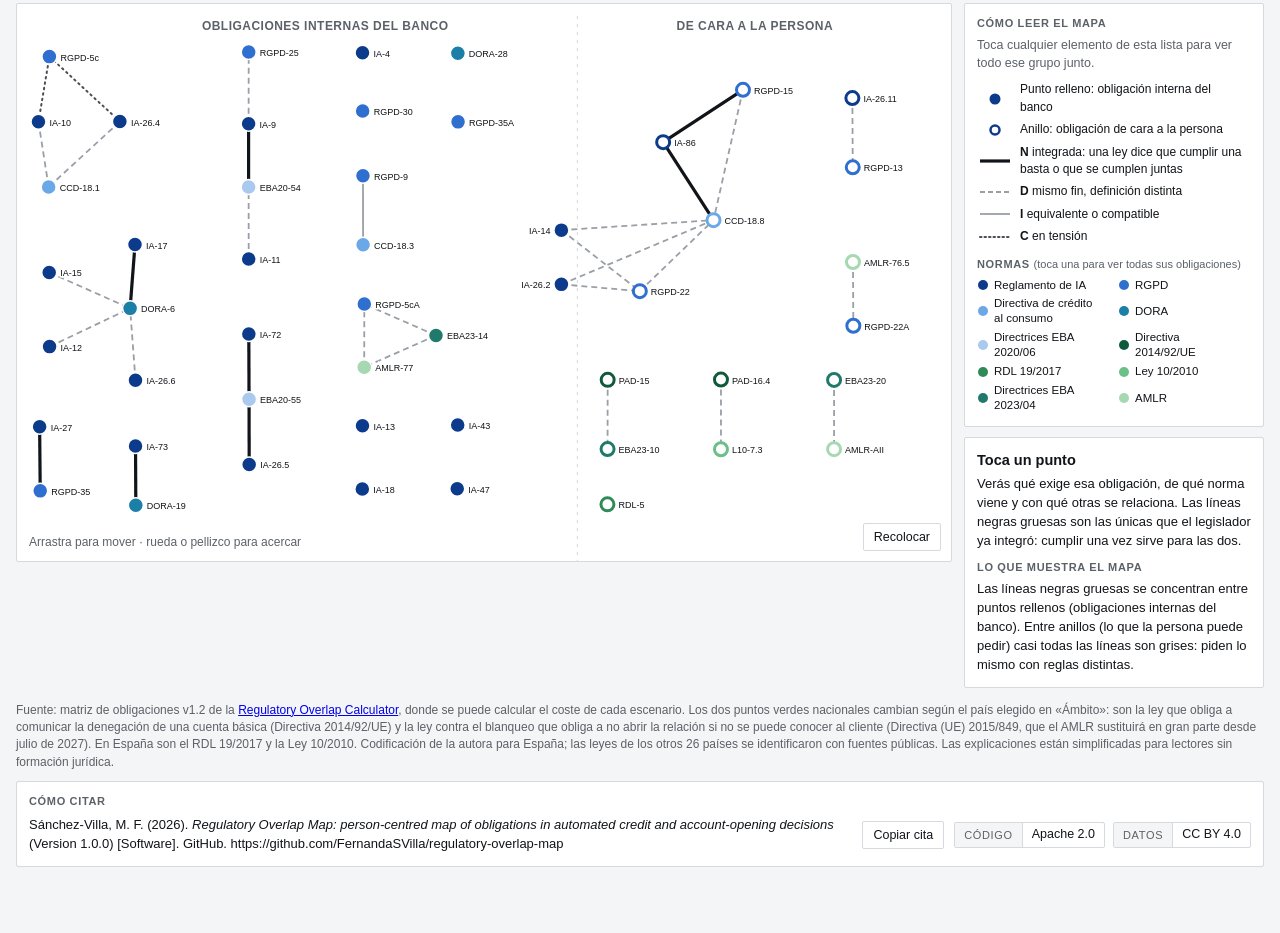
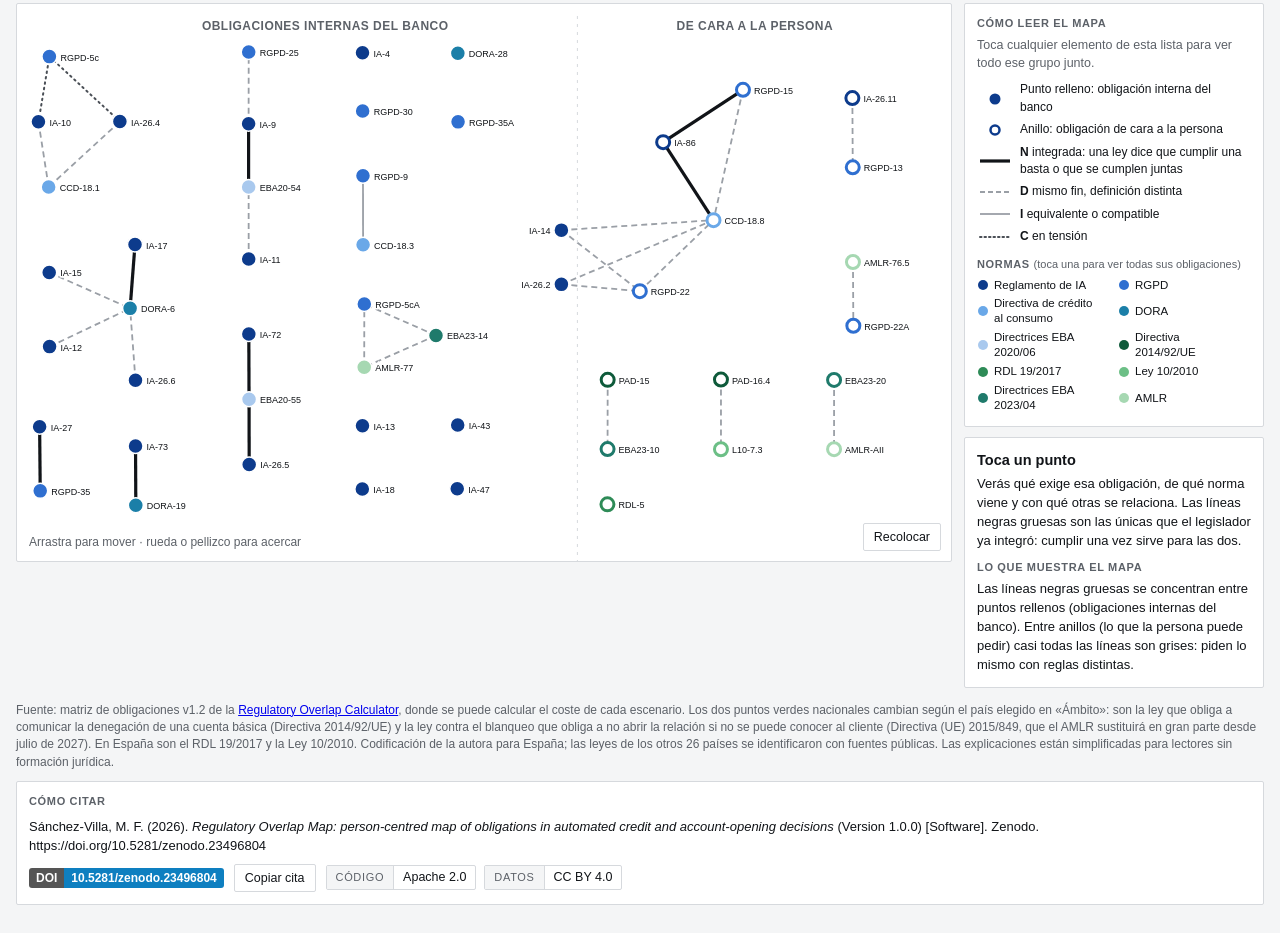
Before and after one commit to FernandaSVilla/regulatory-overlap-map, a plain HTML site: page index.html in a window 1280 px wide. Shown: the part 227-1160 px from the top of the page. Before the commit the page ends 1122 px from the top, so only its background shows below. Drawn offline with Linux system fonts and the light colour scheme.

Commit message:
Add files via upload

```diff
--- a/index.html
+++ b/index.html
@@ -38,7 +38,7 @@ header p{margin:3px 0 0;color:var(--muted);max-width:110ch;font-size:12.5px}
 select{font:inherit;color:var(--ink);background:var(--surface);border:1px solid var(--line);border-radius:2px;padding:3px 6px}
 .foot{display:flex;flex-direction:column;gap:10px;margin-top:6px}
 .foot .note{margin:0;max-width:none}
-.cite{width:100%;display:grid;grid-template-columns:minmax(0,1fr) auto;gap:6px 18px;align-items:center}
+.cite{width:100%;display:grid;grid-template-columns:minmax(0,1fr);gap:8px;align-items:center}
 .cite h3{grid-column:1/-1;margin:0!important}
 .citetxt{font-size:13px;margin:0;user-select:all}
 .citeact{display:flex;gap:10px;align-items:center;flex-wrap:wrap}
@@ -93,6 +93,7 @@ aside{display:flex;flex-direction:column;gap:10px;min-width:0}
 .off{color:#1a5fb4;text-decoration:underline;text-underline-offset:2px}
 @media (prefers-color-scheme: dark){:root:not([data-theme="light"]) .off{color:#8ab4f8}}
 :root[data-theme="dark"] .off{color:#8ab4f8}
+.doib{display:inline-flex;align-items:stretch;border-radius:3px;overflow:hidden;font:600 12px/1.7 Arial,Helvetica,sans-serif;text-decoration:none;vertical-align:middle}.doib span{padding:0 7px}.doib span:first-child{background:#555;color:#fff}.doib span:last-child{background:#0e7fc0;color:#fff}.doib:hover{opacity:.85}
 .oss{font-size:10.5px;font-weight:700;letter-spacing:.06em;text-transform:uppercase;border:1px solid var(--ink);color:var(--ink);padding:3px 8px;border-radius:2px}
 </style>
 <div class="wrap">
@@ -154,7 +155,7 @@ aside{display:flex;flex-direction:column;gap:10px;min-width:0}
   <div class="cite card">
     <h3 data-t="citeH"></h3>
     <p id="citeTxt" class="citetxt" data-t="citeTxt"></p>
-    <div class="citeact"><button class="copy" id="citeBtn" data-t="copy"></button>
+    <div class="citeact"><a class="doib" href="https://doi.org/10.5281/zenodo.23496804" target="_blank" rel="noopener" title="DOI"><span>DOI</span><span>10.5281/zenodo.23496804</span></a><button class="copy" id="citeBtn" data-t="copy"></button>
     <div class="lic"><a href="https://www.apache.org/licenses/LICENSE-2.0" target="_blank" rel="noopener"><span data-t="licC"></span><span>Apache 2.0</span></a><a href="https://creativecommons.org/licenses/by/4.0/" target="_blank" rel="noopener"><span data-t="licD"></span><span>CC BY 4.0</span></a></div></div>
   </div>
 </div>
@@ -176,7 +177,7 @@ es:{title:"Mapa de la superposición regulatoria",sub:"Centrado en la persona",
  lgN:"<b>N</b> integrada: una ley dice que cumplir una basta o que se cumplen juntas",lgD:"<b>D</b> mismo fin, definición distinta",lgI:"<b>I</b> equivalente o compatible",lgC:"<b>C</b> en tensión",
  normsH:'Normas <span style="text-transform:none;letter-spacing:0;font-weight:400">(toca una para ver todas sus obligaciones)</span>',
  source:"Fuente: matriz de obligaciones v1.2 de la <a href='https://fernandasvilla.github.io/regulatory-overlap-calculator/calculadora/' target='_blank' rel='noopener'>Regulatory Overlap Calculator</a>, donde se puede calcular el coste de cada escenario. Los dos puntos verdes nacionales cambian según el país elegido en «Ámbito»: son la ley que obliga a comunicar la denegación de una cuenta básica (Directiva 2014/92/UE) y la ley contra el blanqueo que obliga a no abrir la relación si no se puede conocer al cliente (Directiva (UE) 2015/849, que el AMLR sustituirá en gran parte desde julio de 2027). En España son el RDL 19/2017 y la Ley 10/2010. Codificación de la autora para España; las leyes de los otros 26 países se identificaron con fuentes públicas. Las explicaciones están simplificadas para lectores sin formación jurídica.",
- svgLabel:"Red de obligaciones y relaciones",citeH:"Cómo citar",copy:"Copiar cita",licC:"Código",licD:"Datos",copied:"Copiada",citeTxt:"Sánchez-Villa, M. F. (2026). <i>Regulatory Overlap Map: person-centred map of obligations in automated credit and account-opening decisions</i> (Version 1.0.0) [Software]. GitHub. https://github.com/FernandaSVilla/regulatory-overlap-map",grpL:"Agrupar por",grpOri:"Orientación",grpDec:"Decisión",rInt:"Obligaciones internas del banco",rPer:"De cara a la persona",rS:"Crédito",rA:"Alta de cuenta",scopeL:"Ámbito:",
+ svgLabel:"Red de obligaciones y relaciones",citeH:"Cómo citar",copy:"Copiar cita",licC:"Código",licD:"Datos",copied:"Copiada",citeTxt:"Sánchez-Villa, M. F. (2026). <i>Regulatory Overlap Map: person-centred map of obligations in automated credit and account-opening decisions</i> (Version 1.0.0) [Software]. Zenodo. https://doi.org/10.5281/zenodo.23496804",grpL:"Agrupar por",grpOri:"Orientación",grpDec:"Decisión",rInt:"Obligaciones internas del banco",rPer:"De cara a la persona",rS:"Crédito",rA:"Alta de cuenta",scopeL:"Ámbito:",
  factsF:(o,r,n,a,b,c,d)=>`<span><b>${o}</b> obligaciones</span><span><b>${r}</b> relaciones</span><span><b>${n}</b> normas</span><span>Relaciones integradas por norma: <b>${a} de ${b}</b> entre obligaciones internas, <b>${c} de ${d}</b> entre obligaciones de cara a la persona</span>`,
  oUE:"Unión Europea (solo normas europeas)",es:"España",
  noteES:"España es el caso de referencia (codificación de la autora).",noteUE:"Solo las normas europeas, sin las dos leyes nacionales.",
@@ -206,7 +207,7 @@ en:{title:"Regulatory Overlap Map",sub:"A person-centred view",
  lgN:"<b>N</b> integrated: a provision says complying with one suffices or that both can be met together",lgD:"<b>D</b> same aim, different definition",lgI:"<b>I</b> equivalent or compatible",lgC:"<b>C</b> in tension",
  normsH:'Rules <span style="text-transform:none;letter-spacing:0;font-weight:400">(click one to see all its obligations)</span>',
  source:"Source: obligations matrix v1.2 from the <a href='https://fernandasvilla.github.io/regulatory-overlap-calculator/calculadora/' target='_blank' rel='noopener'>Regulatory Overlap Calculator</a>, where the cost of each scenario can be calculated. The two national green dots change with the country chosen under «Scope»: the law requiring notice of a basic account refusal (Directive 2014/92/EU) and the AML law requiring the relationship not to be opened if the customer cannot be known (Directive (EU) 2015/849, largely replaced by the AMLR from July 2027). In Spain these are Royal Decree-law 19/2017 and Law 10/2010. Coding by the author for Spain; the laws of the other 26 countries were identified from public sources. Explanations are simplified for readers without legal training.",
- svgLabel:"Network of obligations and relations",citeH:"How to cite",copy:"Copy citation",licC:"Code",licD:"Data",copied:"Copied",citeTxt:"Sánchez-Villa, M. F. (2026). <i>Regulatory Overlap Map: person-centred map of obligations in automated credit and account-opening decisions</i> (Version 1.0.0) [Software]. GitHub. https://github.com/FernandaSVilla/regulatory-overlap-map",grpL:"Group by",grpOri:"Orientation",grpDec:"Decision",rInt:"Internal bank obligations",rPer:"Person-facing",rS:"Credit",rA:"Account opening",scopeL:"Scope:",
+ svgLabel:"Network of obligations and relations",citeH:"How to cite",copy:"Copy citation",licC:"Code",licD:"Data",copied:"Copied",citeTxt:"Sánchez-Villa, M. F. (2026). <i>Regulatory Overlap Map: person-centred map of obligations in automated credit and account-opening decisions</i> (Version 1.0.0) [Software]. Zenodo. https://doi.org/10.5281/zenodo.23496804",grpL:"Group by",grpOri:"Orientation",grpDec:"Decision",rInt:"Internal bank obligations",rPer:"Person-facing",rS:"Credit",rA:"Account opening",scopeL:"Scope:",
  factsF:(o,r,n,a,b,c,d)=>`<span><b>${o}</b> obligations</span><span><b>${r}</b> relations</span><span><b>${n}</b> rules</span><span>Relations integrated by an express provision: <b>${a} of ${b}</b> between internal obligations, <b>${c} of ${d}</b> between person-facing obligations</span>`,
  oUE:"European Union (EU rules only)",es:"Spain",
  noteES:"Spain is the reference case (coding by the author).",noteUE:"EU rules only, without the two national laws.",
```
Also changed, not shown: 2 other files.
